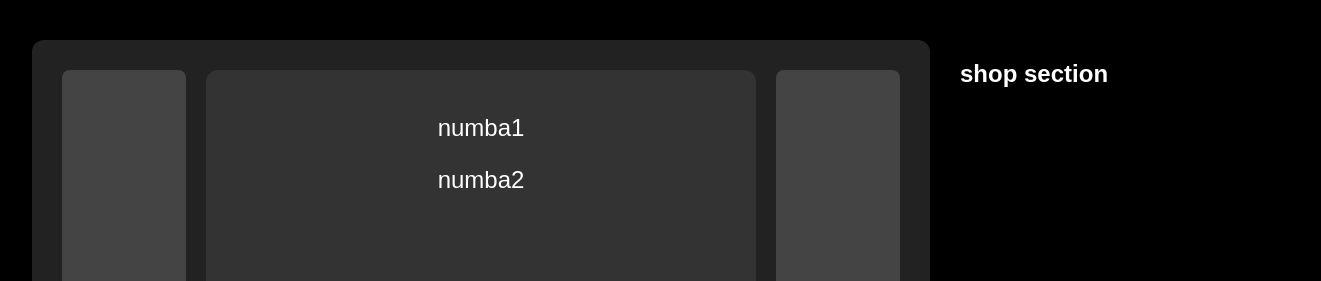
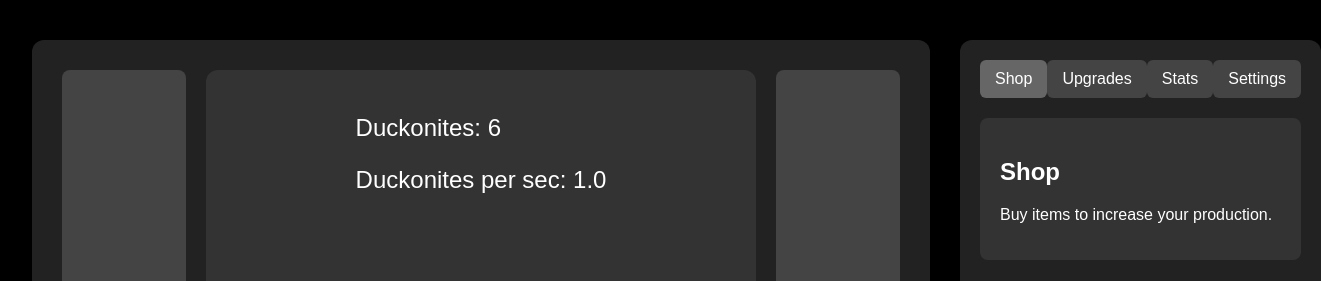
Before and after one commit to matheusspacifico/duck-clicker, a plain HTML site: page index.html in a window 1280 px wide. Shown: the top 281 px of the page, 1321 px wide, since content can reach past the window. Drawn offline with Linux system fonts and the light colour scheme.

Commit message:
feat: working counter + dps + menu section tabs

```diff
--- a/index.html
+++ b/index.html
@@ -18,8 +18,8 @@
             </div>
             <div class="gameplay-container">
                 <div class="numba">
-                    <p>numba1</p>
-                    <p>numba2</p>
+                    <p>Duckonites: <span id="counter"></span></p>
+                    <p>Duckonites per sec: <span id="dps-counter"></span></p>
                 </div>
                 <div class="the-duck-container" id="click-area">
                     <img src="./public/imgs/duck_protagonist.png" id="duck-protagonist" draggable="false">
@@ -34,12 +34,36 @@
         </section>
 
         <section class="menu-container">
-            <h1>shop section</h1>
+            <div class="menu-tabs">
+                <button class="menu-btn" data-tab="shop">Shop</button>
+                <button class="menu-btn" data-tab="upgrades">Upgrades</button>
+                <button class="menu-btn" data-tab="stats">Stats</button>
+                <button class="menu-btn" data-tab="settings">Settings</button>
+            </div>
+            <div class="menu-content">
+                <div id="shop" class="menu-panel active">
+                    <h2>Shop</h2>
+                    <p>Buy items to increase your production.</p>
+                </div>
+                <div id="upgrades" class="menu-panel">
+                    <h2>Upgrades</h2>
+                    <p>Upgrade your pickaxe and mining speed.</p>
+                </div>
+                <div id="stats" class="menu-panel">
+                    <h2>Stats</h2>
+                    <p>Track your progress and performance.</p>
+                </div>
+                <div id="settings" class="menu-panel">
+                    <h2>Settings</h2>
+                    <p>Adjust game settings and preferences.</p>
+                </div>
+            </div>
         </section>
 
     </main>
 
     <script src="./src/main.js"></script>
+    <script src="./src/menuTabs.js"></script>
     <script src="./src/settings.js"></script>
 </body>
 </html>
--- a/src/main.js
+++ b/src/main.js
@@ -1,10 +1,35 @@
+let duckonites = 0
+let dps = 1
+let clickPower = 1
+let clickMultiplier = 1
+let totalClicks = 0
+
+setInterval(updateDps, 1000) // tick
+
 const clickArea = document.getElementById("click-area")
-const duck = document.getElementById("duck-protagonist")
-const pickaxe = document.getElementById("pickaxe")
+clickArea.addEventListener("click", duckClick)
+
+const counter = document.getElementById("counter")
+updateCounter()
+
+const dpsCounter = document.getElementById("dps-counter")
+updateDps()
 
 function duckClick() {
     miningAudio()
 
+    duckonites += clickPower * clickMultiplier
+    updateCounter()
+
+    totalClicks++
 }
 
-clickArea.addEventListener("click", duckClick)
+function updateCounter() {
+    counter.textContent = Number.isInteger(duckonites) ? duckonites : duckonites.toFixed(1)
+}
+
+function updateDps() {
+    dpsCounter.textContent = dps.toFixed(1)
+    duckonites += dps
+    updateCounter()
+}
--- /dev/null
+++ b/src/menuTabs.js
@@ -0,0 +1,19 @@
+document.addEventListener("DOMContentLoaded", () => {
+    const buttons = document.querySelectorAll(".menu-btn");
+    const panels = document.querySelectorAll(".menu-panel");
+
+    buttons.forEach(button => {
+        button.addEventListener("click", () => {
+            const target = button.getAttribute("data-tab");
+
+            buttons.forEach(btn => btn.classList.remove("active"));
+            button.classList.add("active");
+
+            panels.forEach(panel => panel.classList.remove("active"));
+            document.getElementById(target).classList.add("active");
+        });
+    });
+
+    document.querySelector(".menu-btn").classList.add("active");
+    document.querySelector(".menu-panel").classList.add("active");
+});
--- a/styles/main.css
+++ b/styles/main.css
@@ -34,10 +34,6 @@ img {
     background: #222;
     padding: 30px;
     border-radius: 12px;
-}
-
-.menu-container {
-    flex: 2;
 }
 
 .worker-left,
@@ -117,3 +113,44 @@ img {
 .the-duck-container:active #duckonite {
     transform: scale(1.05);
 }
+
+.menu-container {
+    flex: 2;
+    background: #222;
+    padding: 20px;
+    border-radius: 12px;
+}
+
+.menu-tabs {
+    display: flex;
+    justify-content: space-around;
+    margin-bottom: 20px;
+}
+
+.menu-btn {
+    background: #444;
+    color: white;
+    border: none;
+    padding: 10px 15px;
+    font-size: 1rem;
+    cursor: pointer;
+    border-radius: 6px;
+}
+
+.menu-btn:hover, .menu-btn.active {
+    background: #666;
+}
+
+.menu-content {
+    background: #333;
+    padding: 20px;
+    border-radius: 8px;
+}
+
+.menu-panel {
+    display: none;
+}
+
+.menu-panel.active {
+    display: block;
+}
```
